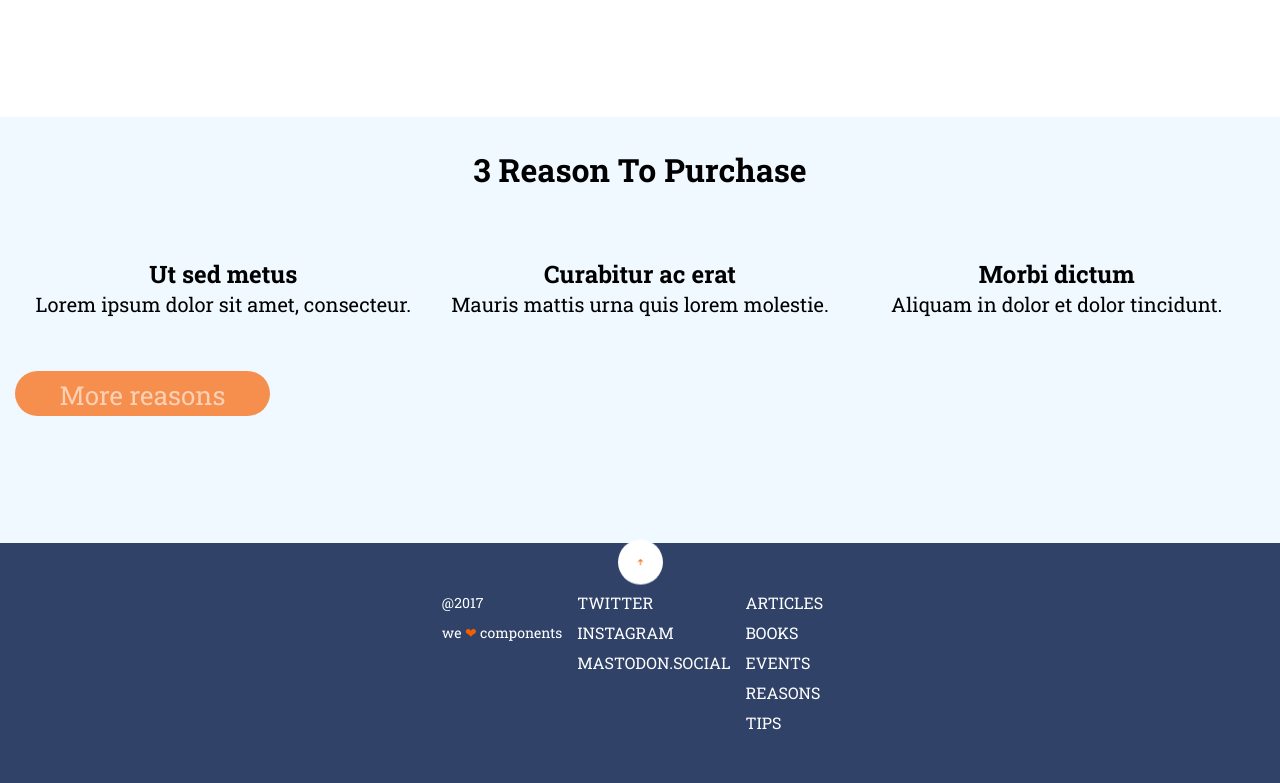
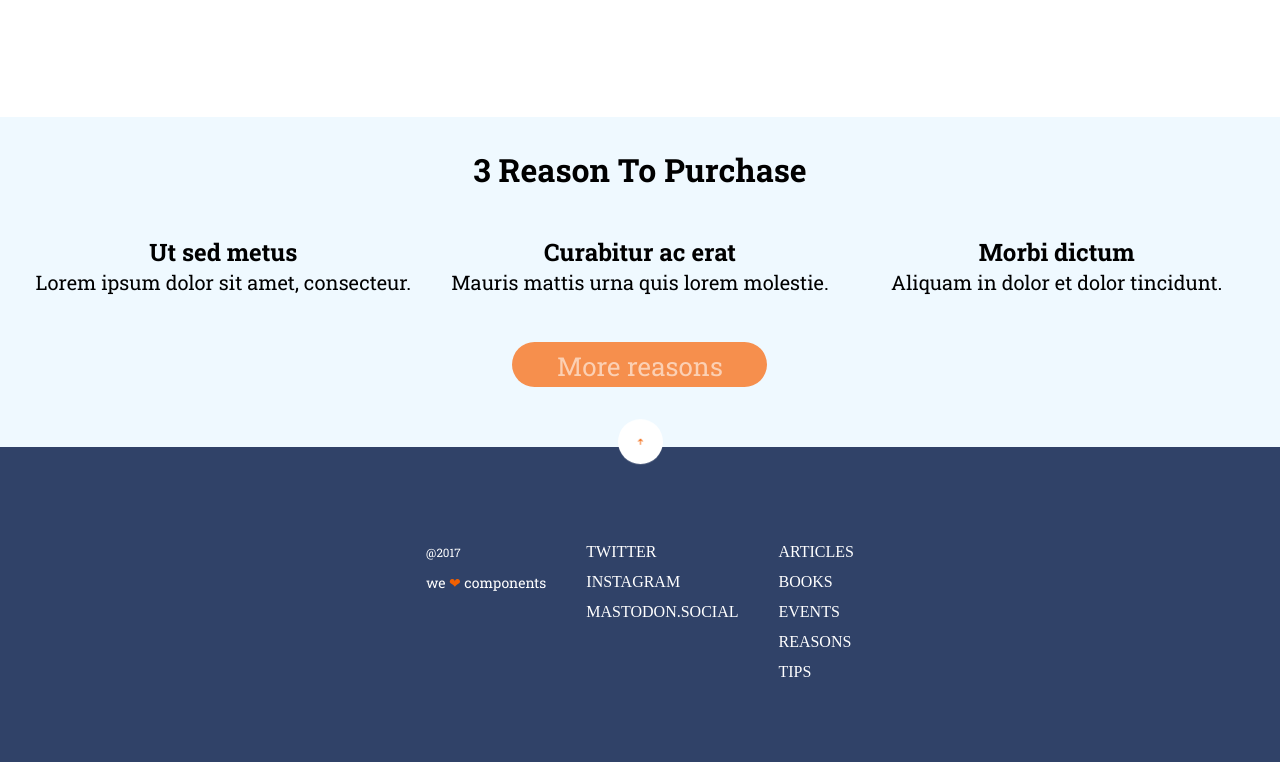
Before and after one commit to Adalab/modulo-1-evaluacion-final-EstiBv, a website: page src/html/index.html in a window 1280 px wide. Shown: the part 1181-1964 px from the top of the page. After the commit the page ends 1943 px from the top, so only its background shows below. Drawn offline with nearby package versions, Linux system fonts and the light colour scheme; files that its build step writes are made by us from their sources; files whose address does not match are found by name.

Commit message:
improve generals

```diff
--- a/src/html/partials/footer.html
+++ b/src/html/partials/footer.html
@@ -20,18 +20,19 @@
         <a class="Footer__list--links" href="https://adalab.es/" title="Tips">Tips</a>
       </li>
     </ul>
-
     <ul class="Footer__list-2">
       <li><a class="Footer__list--links" href="https://adalab.es/" title="Twitter">Twitter</a></li>
       <li><a class="Footer__list--links" href="https://adalab.es/" title="Instagram">Instagram</a></li>
       <li><a class="Footer__list--links" href="https://adalab.es/" title="Mastodon.social">Mastodon.social<a></li>
     </ul>
-    <div class="Footer__copy">
-    <small class="Footer__copy">
-      @2017
-      <p>we <span class="Footer__copy--emoji">&#10084</span> components</p>
-    </small>
-  </div>
+    <ul class="Footer__list-3">
+      <li>
+        <small class="Footer__list-3--copy">@2017</small>
+      </li>
+      <li>
+        <p>we <span class="Footer__list-3--emoji">&#10084</span> components</p>
+      </li>
+    </ul>
   </nav>
 </footer>
 
--- a/src/html/partials/main-section-2.html
+++ b/src/html/partials/main-section-2.html
@@ -19,6 +19,7 @@
         Aliquam in dolor et dolor tincidunt.
       </p>
     </article>
+    <article class="Section-2__container--item5">
       <button
         class="Section-2__btn"
         aria-label="More-reasons"
@@ -26,5 +27,6 @@
       >
         More reasons
       </button>
+    </article>
   </div>
 </section>
--- a/src/scss/layout/_footer.scss
+++ b/src/scss/layout/_footer.scss
@@ -2,44 +2,41 @@
   width: 100vw;
   background-color: $color-dark;
   color: $font-color-light;
-  position: relative;
-  font-family: "Roboto Slab", serif;
   display: flex;
   flex-direction: column;
   justify-content: center;
   align-items: center;
   padding: 45px 15px 45px 15px;
+  text-align: center;
+}
+.Footer__list {
+  font-family: "Roboto Slab", serif;
+  font-weight: normal;
 }
 .Footer__btn {
   width: 45px;
   height: 45px;
   background-color: $color-light;
   border-radius: 22.5px;
-  position: absolute;
-  top: -22px;
+  align-self: center;
+  position: static;
+  transform: translateY(-70px);
   transition: ease 0.4s;
   animation-name: bnt-arrow;
   animation-delay: 1s;
   animation-duration: 3s;
   animation-timing-function: ease;
   animation-iteration-count: 3;
-  // background-image: url(../images/ico-arrow.svg);
-  // background-position: center;
-  // background-size: cover;
-  // background-repeat: no-repeat;
-  // position: absolute;
-  // top: -25px;
 }
 @keyframes bnt-arrow {
   0% {
-    transform: translateY(1px);
+    transform: translateY(-71px);
   }
   50% {
-    transform: translateY(20px);
+    transform: translateY(-73px);
   }
   100% {
-    // transition: ease;
-    transform: translateY(0px);
+    transform: translateY(-70px);
   }
 }
 
@@ -66,8 +63,16 @@
   }
 }
 
+.Footer__btn:hover {
+  background-color: $color-dark;
+  transition-property: color;
+  transition-delay: 0.2s;
+  transition-timing-function: ease;
+}
+
 .Footer__list-1,
-.Footer__list-2 {
+.Footer__list-2,
+.Footer__list-3 {
   padding-bottom: 30px;
   list-style: none;
 }
@@ -76,33 +81,42 @@
   text-decoration-line: none;
   text-transform: uppercase;
   color: $color-light;
+  font-size: 16px;
+  line-height: 30px;
+  font-family: "Roboto-Regular", serif;
+  font-weight: normal;
+}
+.Footer__list--links:hover {
+  color: $color-midtone;
+}
+// Problema reconocimeinto de: Font-family: 'Roboto Slab', serif.
+// Error consola con visualización: Font-family: 'Roboto-Regular', serif.
+
+.Footer__list-3 {
+  font-size: 14px;
+  line-height: 30px;
   font-family: "Roboto Slab", serif;
   font-weight: normal;
-  font-size: 16px;
-  line-height: 30px;
 }
-.Footer__copy {
-  font-family: "Roboto Slab", serif;
-  font-weight: normal;
-  font-size: 14px;
-  line-height: 30px;
-}
-.Footer__copy--emoji {
+.Footer__list-3--emoji {
   color: $color-midtone;
 }
 
 @media all and (min-width: 768px) {
+  .Footer__btn {
+    align-self: center;
+  }
   .Footer__list {
+    text-align: start;
     display: flex;
     flex-direction: row-reverse;
+    justify-content: space-around;
   }
-  .Footer__copy,
-  .Footer__list-1,
+  .Footer__list-1 {
+    padding-left: 40px;
+  }
   .Footer__list-2 {
-    padding: 0 30px 0 0;
-  }
-  .Footer__copy {
-    order: -1;
+    padding-left: 40px;
   }
 }
 
@@ -111,12 +125,4 @@
     display: flex;
     flex-direction: row-reverse;
   }
-  .Footer__copy,
-  .Footer__list-1,
-  .Footer__list-2 {
-    padding: 0 15px 0 0;
-  }
-  .Footer__copy {
-    order: -1;
-  }
 }
--- a/src/scss/layout/_main-section-2.scss
+++ b/src/scss/layout/_main-section-2.scss
@@ -12,8 +12,8 @@
   padding: 30px 15px 60px 15px;
   display: grid;
   grid-template-columns: 1fr 1fr 1fr;
-  grid-template-rows: 93px 93px 93px 93px 93px;
   background-color: $color-background-main;
+  grid-row-gap: 45px;
 }
 .Section-2__container--p {
   font-weight: normal;
@@ -25,12 +25,15 @@
   font-family: "Roboto Slab", serif;
 }
 .Section-2__container--item2 {
-  grid-column-start: span 3;
+  grid-column-start: 2;
 }
 .Section-2__container--item3 {
-  grid-column-start: span 3;
+  grid-column-start: 2;
 }
 .Section-2__container--item4 {
+  grid-column-start: 2;
+}
+.Section-2__container--item5 {
   grid-column-start: span 3;
 }
 .Section-2__btn {
@@ -69,7 +72,8 @@
 
 .Section-2__btn:hover {
   border-radius: 1px $font-color-medium solid;
-  box-shadow: 2px 2px 2px 2px $font-color-medium;
+  box-shadow: 0px 2px 0px 2px $color-dark;
+  opacity: 50%;
   transition: box-shadow 1s ease 0.1s;
 }
 
@@ -80,8 +84,6 @@
   .Section-2__container {
     font-size: 24px;
     line-height: 30px;
-    grid-template-columns: 1fr 1fr 1fr;
-    grid-template-rows: 112px 112px 112px;
   }
   .Section-2__container--p {
     font-size: 20px;
@@ -99,16 +101,12 @@
   .Section-2__container--item4 {
     grid-area: 2;
   }
-  .Section-2__btn {
-    grid-area: span 3;
+  .Section-2__container--item5 {
+    grid-column-start: span 3;
   }
 }
 
 @media all and (min-width: 1280px) {
-  .Section-2__container {
-    grid-template-columns: 1fr 1fr 1fr;
-    grid-template-rows: 112px 112px 112px;
-  }
   .Section-2__container--item1 {
     font-size: 32px;
     line-height: 45px;
```
Also changed, not shown: src/html/partials/header.html (+0 -6 lines). Lines whose indentation alone changed are shown as unchanged.
